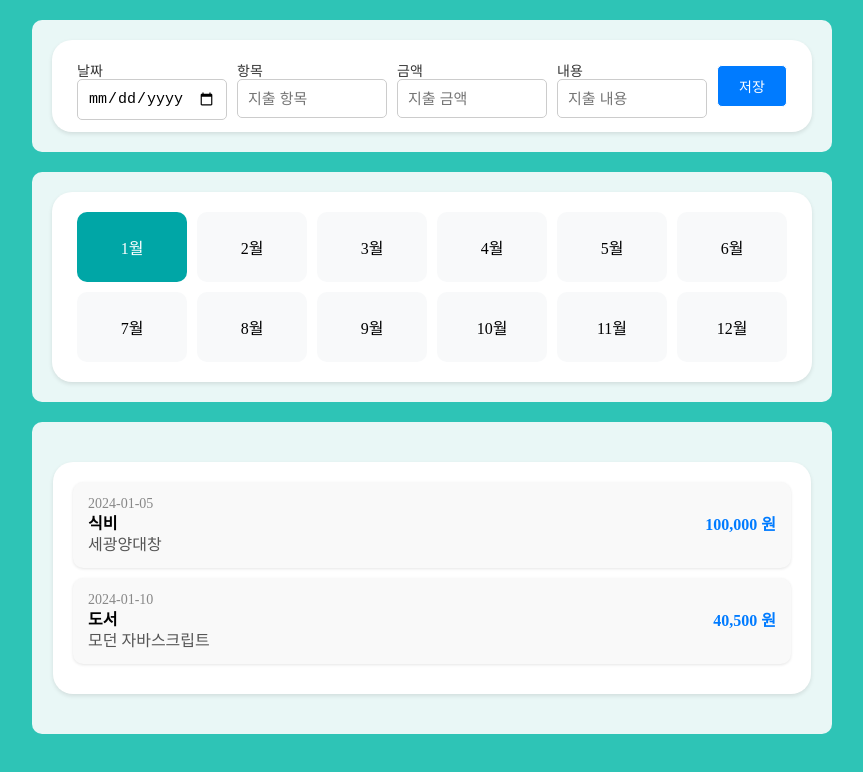
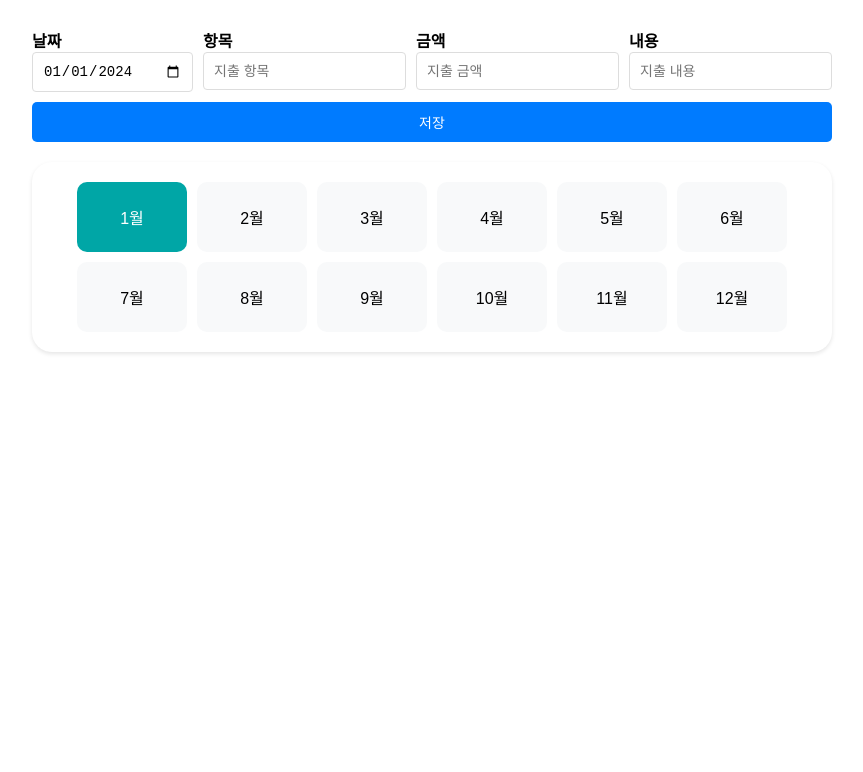
Before and after one commit to Wodud5683/My-own-household-account-book, a React (Vite) app: page / in a window 1280 px wide. Shown: the top 772 px of the page, without its empty margins (208-1071 px from the left). Built offline with nearby package versions, Linux system fonts and the light colour scheme.

Commit message:
feat: context test

```diff
--- a/src/App.jsx
+++ b/src/App.jsx
@@ -1,75 +1,22 @@
-import React, { useState, useEffect } from 'react';
-import { BrowserRouter, Route, Routes } from 'react-router-dom';
-import styled from 'styled-components';
-import fakeData from './fakeData.json';
+import React from 'react';
+import { BrowserRouter as Router, Routes, Route } from 'react-router-dom';
 import ExpenseForm from './components/ExpenseForm';
-import MonthSelector from './components/MonthSelector';
 import ExpenseList from './components/ExpenseList';
 import ExpenseDetail from './pages/ExpenseDetail';
-import GlobalStyles from './GlobalStyles';
-
-const Container = styled.div`
-  width: 800px;
-  margin: 0 auto;
-  padding: 20px;
-  background-color: #E9F7F6;
-  border-radius: 10px;
-  margin-bottom: 20px;
-`;
-
-const AppWrapper = styled.div`
-  display: flex;
-  flex-direction: column;
-  align-items: center;
-  padding: 20px;
-`;
+import { ExpenseProvider } from './context/ExpenseContext';
+import GlobalStyle from './GlobalStyles';
 
 const App = () => {
-  const [expenses, setExpenses] = useState(fakeData);
-  const [selectedMonth, setSelectedMonth] = useState('1월');
-
-  const addExpense = (expense) => {
-    setExpenses([...expenses, expense]);
-  };
-
-  useEffect(() => {
-    const savedMonth = localStorage.getItem('selectedMonth');
-    if (savedMonth) {
-      setSelectedMonth(savedMonth);
-    }
-  }, []);
-
-  useEffect(() => {
-    localStorage.setItem('selectedMonth', selectedMonth);
-  }, [selectedMonth]);
-
-  const filteredExpenses = expenses.filter(expense => {
-    const expenseMonth = new Date(expense.date).getMonth() + 1;
-    return expenseMonth === parseInt(selectedMonth);
-  });
-
   return (
-    <AppWrapper>
-      <GlobalStyles />
-      <BrowserRouter>
+    <ExpenseProvider>
+      <Router>
         <Routes>
-          <Route path="/" element={
-            <>
-              <Container>
-                <ExpenseForm addExpense={addExpense} />
-              </Container>
-              <Container>
-                <MonthSelector selectedMonth={selectedMonth} setSelectedMonth={setSelectedMonth} />
-              </Container>
-              <Container>
-                <ExpenseList expenses={filteredExpenses} />
-              </Container>
-            </>
-          } />
-          <Route path="/expense/:id" element={<ExpenseDetail expenses={expenses} setExpenses={setExpenses} />} />
+          <Route path="/" element={<ExpenseForm />} />
+          <Route path="/expenses" element={<ExpenseList />} />
+          <Route path="/expense/:id" element={<ExpenseDetail />} />
         </Routes>
-      </BrowserRouter>
-    </AppWrapper>
+      </Router>
+    </ExpenseProvider>
   );
 };
 
--- a/src/components/ExpenseForm.jsx
+++ b/src/components/ExpenseForm.jsx
@@ -1,73 +1,88 @@
-import React, { useState } from 'react';
+import React, { useState, useEffect } from 'react';
 import styled from 'styled-components';
-import { v4 as uuidv4 } from 'uuid';
+import MonthSelector from './MonthSelector';
+import { useExpenses } from '../context/ExpenseContext';
+
+const Container = styled.div`
+  width: 800px;
+  margin: 0 auto;
+  padding: 20px;
+  background-color: #ffffff;
+  border-radius: 20px;
+`;
 
 const Form = styled.form`
   display: flex;
+  flex-direction: column;
   gap: 10px;
-  justify-content: center;
-  padding: 25px;
-  background-color: #ffffff;
-  border-radius: 20px;
-  box-shadow: 0 2px 4px rgba(0, 0, 0, 0.1);
+`;
+
+const InputGroup = styled.div`
+  display: flex;
+  gap: 10px;
+`;
+
+const Label = styled.label`
+  display: flex;
+  flex-direction: column;
+  font-weight: bold;
+  flex: 1;
 `;
 
 const Input = styled.input`
   padding: 10px;
-  border: 1px solid #ccc;
-  border-radius: 5px;
-  width: 150px;
-  font-size: 15px;
+  border: 1px solid #ddd;
+  border-radius: 4px;
+  font-size: 14px;
 `;
 
 const Button = styled.button`
-  padding: 10px;
+  padding: 10px 20px;
+  color: white;
   background-color: #007bff;
-  color: white;
-  border: 1px solid;
+  border: none;
   border-radius: 5px;
-  width: 150px;
   cursor: pointer;
   font-size: 14px;
 
-  &:hover {
-    background-color: #0056b3;
+  &:disabled {
+    background-color: #ccc;
   }
 `;
 
-const Label = styled.label`
-    margin-bottom: 5px;
-    font-size: 14px;
-    color: rgb(51, 51, 51);
-    text-align: left;
-    height: 15px;
-`;
-
-const ExpenseForm = ({ addExpense }) => {
-  const [date, setDate] = useState('');
+const ExpenseForm = () => {
+  const { selectedMonth, expenses, setExpenses } = useExpenses();
+  const [date, setDate] = useState('2024-01-01');
   const [item, setItem] = useState('');
   const [amount, setAmount] = useState('');
   const [description, setDescription] = useState('');
 
+  useEffect(() => {
+    if (selectedMonth) {
+      const monthIndex = selectedMonth.replace('월', '').padStart(2, '0');
+      setDate(`2024-${monthIndex}-01`);
+    }
+  }, [selectedMonth]);
+
   const handleSubmit = (e) => {
     e.preventDefault();
-    if (date && item && amount && description) {
-      addExpense({
-        id: uuidv4(),
+    const newExpense = {
+      id: Date.now().toString(),
       date,
       item,
       amount: parseFloat(amount),
       description,
-      });
-      setDate('');
+    };
+    setExpenses([...expenses, newExpense]);
     setItem('');
     setAmount('');
     setDescription('');
-    }
   };
 
   return (
+    <Container>
       <Form onSubmit={handleSubmit}>
+        <InputGroup>
           <Label>
             날짜
             <Input
@@ -82,8 +97,8 @@ const ExpenseForm = ({ addExpense }) => {
             <Input
               type="text"
               value={item}
+              onChange={(e) => setItem(e.target.value)}
               placeholder="지출 항목"
-          onChange={(e) => setItem(e.target.value)}
               required
             />
           </Label>
@@ -92,8 +107,8 @@ const ExpenseForm = ({ addExpense }) => {
             <Input
               type="number"
               value={amount}
+              onChange={(e) => setAmount(e.target.value)}
               placeholder="지출 금액"
-          onChange={(e) => setAmount(e.target.value)}
               required
             />
           </Label>
@@ -102,13 +117,16 @@ const ExpenseForm = ({ addExpense }) => {
             <Input
               type="text"
               value={description}
+              onChange={(e) => setDescription(e.target.value)}
               placeholder="지출 내용"
-          onChange={(e) => setDescription(e.target.value)}
               required
             />
           </Label>
+        </InputGroup>
         <Button type="submit">저장</Button>
       </Form>
+      <MonthSelector />
+    </Container>
   );
 };
 
--- a/src/components/ExpenseList.jsx
+++ b/src/components/ExpenseList.jsx
@@ -1,63 +1,38 @@
 import React from "react";
 import styled from "styled-components";
 import { useNavigate } from "react-router-dom";
+import { useExpenses } from "../context/ExpenseContext";
 
 const ExpenseContainer = styled.div`
   background-color: #ffffff;
   border-radius: 20px;
   padding: 20px;
   box-shadow: 0 2px 4px rgba(0, 0, 0, 0.1);
-  transition: transform 0.2s ease-in-out;
+  transition: transform 0.2s ease-in-out 0s;
   width: 758px;
-  margin: 20px auto;
+  margin: 0 auto;
 `;
 
 const ExpenseItem = styled.div`
-  background-color: #f9f9f9;
-  border-radius: 10px;
-  margin-bottom: 10px;
-  padding: 15px;
   display: flex;
   justify-content: space-between;
-  align-items: center;
-  box-shadow: 0 1px 3px rgba(0, 0, 0, 0.1);
-  transition: transform 0.2s ease-in-out;
+  padding: 10px 0;
+  border-bottom: 1px solid #4c317e;
+  cursor: pointer;
 
-  &:hover {
-    transform: translateY(-3px);
+  &:last-child {
+    border-bottom: none;
   }
-`;
-
-const ExpenseDetails = styled.div`
-  display: flex;
-  flex-direction: column;
-  gap: 5px;
-`;
-
-const ExpenseDate = styled.span`
-  color: #888;
-  font-size: 14px;
-`;
-
-const ExpenseTitle = styled.span`
-  font-weight: bold;
-  font-size: 16px;
-`;
-
-const ExpenseAmount = styled.span`
-  color: #007bff;
-  font-weight: bold;
 `;
 
 const ExpenseDescription = styled.span`
   white-space: nowrap;
   overflow: hidden;
   text-overflow: ellipsis;
-  max-width: 300px;
-  color: #555;
 `;
 
-const ExpenseList = ({ expenses }) => {
+const ExpenseList = () => {
+  const { expenses } = useExpenses();
   const navigate = useNavigate();
 
   const handleExpenseClick = (id) => {
@@ -67,13 +42,14 @@ const ExpenseList = ({ expenses }) => {
   return (
     <ExpenseContainer>
       {expenses.map((expense) => (
-        <ExpenseItem key={expense.id} onClick={() => handleExpenseClick(expense.id)}>
-          <ExpenseDetails>
-            <ExpenseDate>{expense.date}</ExpenseDate>
-            <ExpenseTitle>{expense.item}</ExpenseTitle>
-            <ExpenseDescription>{expense.description}</ExpenseDescription>
-          </ExpenseDetails>
-          <ExpenseAmount>{expense.amount.toLocaleString()} 원</ExpenseAmount>
+        <ExpenseItem
+          key={expense.id}
+          onClick={() => handleExpenseClick(expense.id)}
+        >
+          <span>{expense.date}</span>
+          <span>{expense.item}</span>
+          <ExpenseDescription>{expense.description}</ExpenseDescription>
+          <span>{expense.amount.toLocaleString()} 원</span>
         </ExpenseItem>
       ))}
     </ExpenseContainer>
--- a/src/components/MonthSelector.jsx
+++ b/src/components/MonthSelector.jsx
@@ -1,5 +1,6 @@
 import React, { useEffect } from 'react';
 import styled from 'styled-components';
+import { useExpenses } from '../context/ExpenseContext';
 
 const MonthContainer = styled.div`
   display: flex;
@@ -10,6 +11,7 @@ const MonthContainer = styled.div`
   border-radius: 20px;
   padding: 20px;
   box-shadow: 0 2px 4px rgba(0, 0, 0, 0.1);
+  margin-top: 20px;
 `;
 
 const MonthButton = styled.button`
@@ -23,7 +25,8 @@ const MonthButton = styled.button`
   font-size: 16px;
 `;
 
-const MonthSelector = ({ selectedMonth, setSelectedMonth }) => {
+const MonthSelector = () => {
+  const { selectedMonth, setSelectedMonth } = useExpenses();
   const months = Array.from({ length: 12 }, (_, i) => `${i + 1}월`);
 
   useEffect(() => {
--- /dev/null
+++ b/src/context/ExpenseContext.jsx
@@ -0,0 +1,18 @@
+import React, { createContext, useState, useContext } from 'react';
+
+const ExpenseContext = createContext();
+
+export const useExpenses = () => {
+  return useContext(ExpenseContext);
+};
+
+export const ExpenseProvider = ({ children }) => {
+  const [expenses, setExpenses] = useState([]);
+  const [selectedMonth, setSelectedMonth] = useState('1월');
+
+  return (
+    <ExpenseContext.Provider value={{ expenses, setExpenses, selectedMonth, setSelectedMonth }}>
+      {children}
+    </ExpenseContext.Provider>
+  );
+};
--- a/src/pages/ExpenseDetail.jsx
+++ b/src/pages/ExpenseDetail.jsx
@@ -1,22 +1,21 @@
 import React, { useRef } from 'react';
 import { useParams, useNavigate } from 'react-router-dom';
 import styled from 'styled-components';
+import { useExpenses } from '../context/ExpenseContext';
 
 const Container = styled.div`
-  width: 800px;
-  margin: 40px auto;
-  padding: 20px;
-  background-color: #ffffff;
-  border-radius: 20px;
-  box-shadow: 0 2px 4px rgba(0, 0, 0, 0.1);
+    width: 800px;
+    margin: 0px auto;
+    padding: 20px;
+    background-color: rgb(255, 255, 255);
+    border-radius: 20px;
 `;
 
 const Input = styled.input`
-  display: block;
-  width: calc(100% - 22px);  // Adjust to fit the container without scroll
+  display: flex;
   margin-bottom: 10px;
   padding: 10px;
-  border: 1px solid #dddddd;
+  border: 1px solid rgb(221, 221, 221);
   border-radius: 4px;
   font-size: 14px;
 `;
@@ -28,7 +27,6 @@ const Button = styled.button`
   border-radius: 5px;
   cursor: pointer;
   margin-right: 10px;
-  font-size: 14px;
 
   &:disabled {
     background-color: #ccc;
@@ -47,9 +45,10 @@ const NavigateButton = styled(Button)`
   background-color: rgb(108, 117, 125);
 `;
 
-const ExpenseDetail = ({ expenses, setExpenses }) => {
+const ExpenseDetail = () => {
   const { id } = useParams();
   const navigate = useNavigate();
+  const { expenses, setExpenses } = useExpenses();
   const expense = expenses.find(expense => expense.id === id);
 
   const dateRef = useRef();
@@ -83,13 +82,9 @@ const ExpenseDetail = ({ expenses, setExpenses }) => {
 
   return (
     <Container>
-      <label>날짜</label>
       <Input type="date" defaultValue={expense.date} ref={dateRef} />
-      <label>항목</label>
       <Input type="text" defaultValue={expense.item} ref={itemRef} />
-      <label>금액</label>
       <Input type="number" defaultValue={expense.amount} ref={amountRef} />
-      <label>내용</label>
       <Input type="text" defaultValue={expense.description} ref={descriptionRef} />
       <UpdateButton onClick={handleUpdate}>수정</UpdateButton>
       <DeleteButton onClick={handleDelete}>삭제</DeleteButton>
```
Lines whose indentation alone changed are shown as unchanged.
